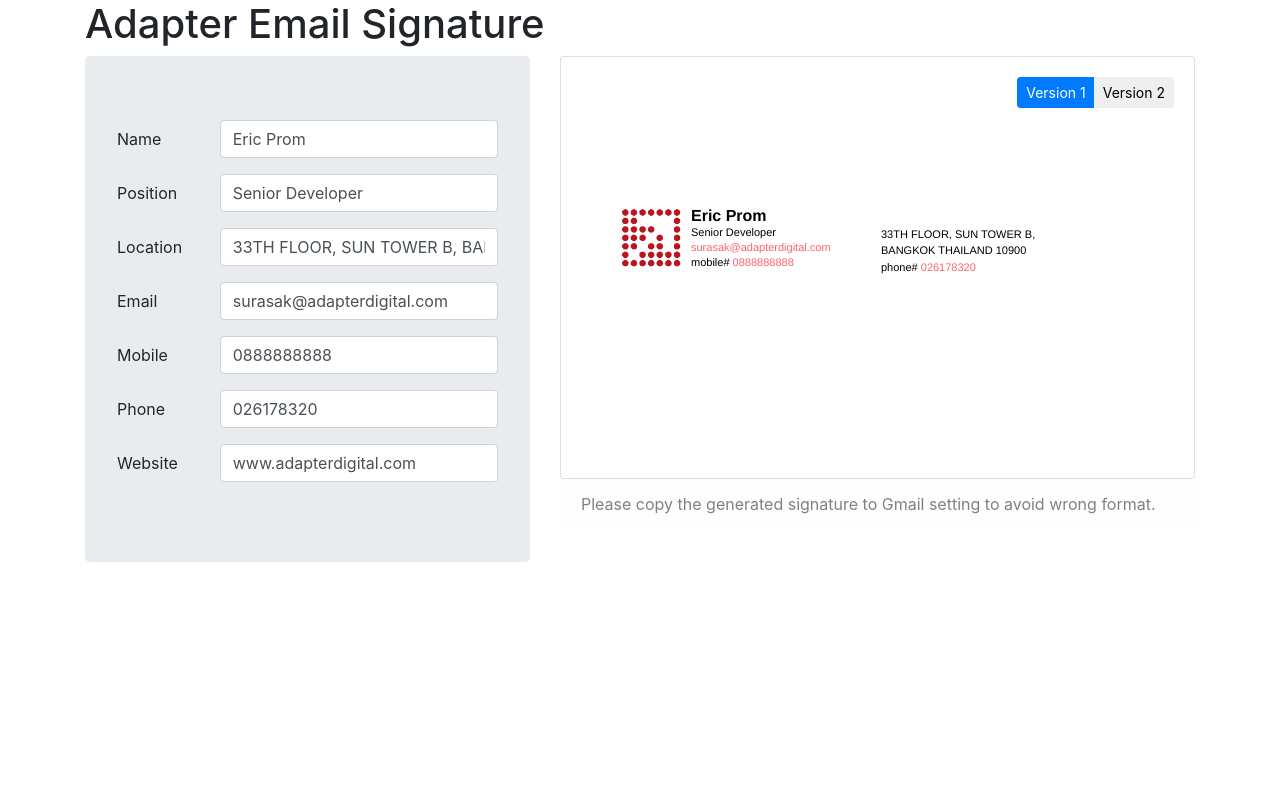
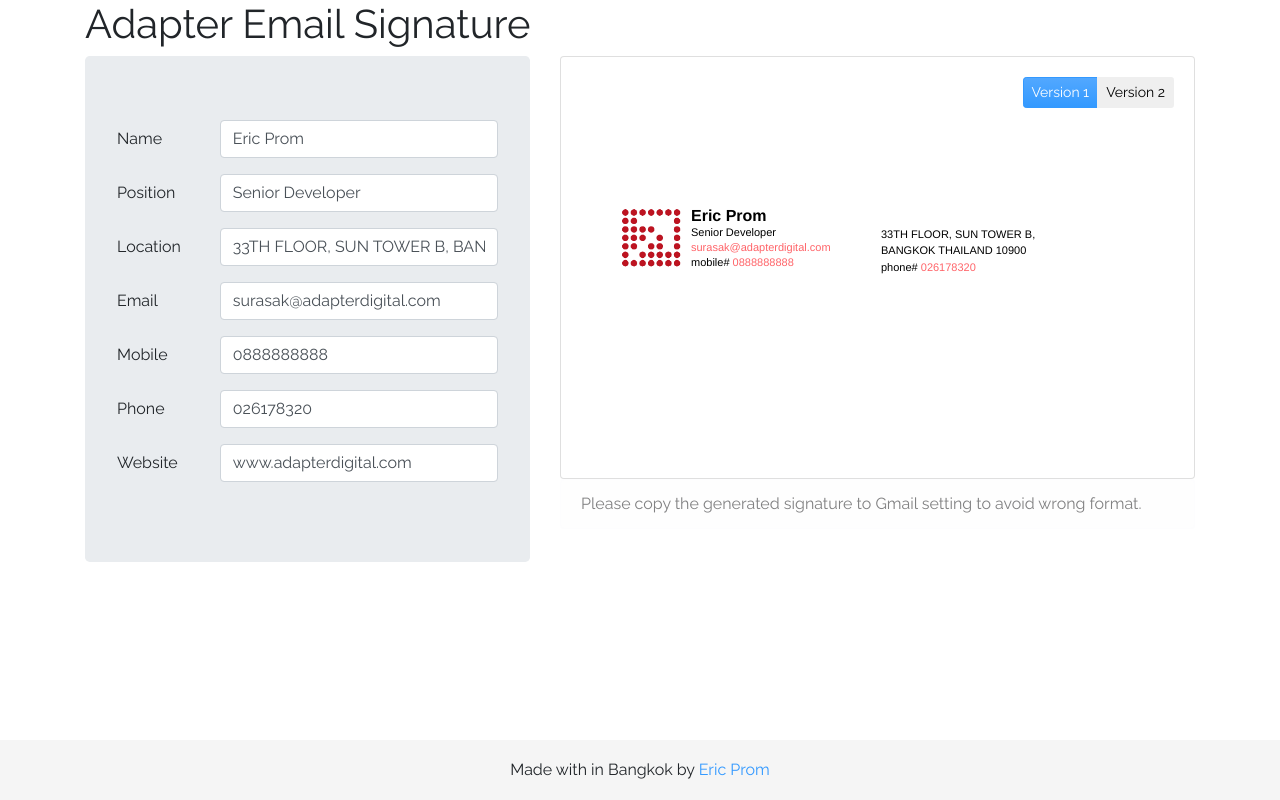
Before and after one commit to Oscar8401/email-signature, a Vue app: page / in a window 1280 px wide. Built offline with nearby package versions, Linux system fonts and the light colour scheme.

Commit message:
Add Footer

```diff
--- a/package.json
+++ b/package.json
@@ -10,6 +10,11 @@
     "build": "node build/build.js"
   },
   "dependencies": {
+    "@fortawesome/fontawesome": "^1.1.5",
+    "@fortawesome/fontawesome-free-brands": "^5.0.9",
+    "@fortawesome/fontawesome-free-regular": "^5.0.9",
+    "@fortawesome/fontawesome-free-solid": "^5.0.9",
+    "@fortawesome/vue-fontawesome": "0.0.22",
     "bootstrap": "^4.0.0",
     "node-sass": "^4.8.3",
     "sass-loader": "^6.0.7",
--- a/src/App.vue
+++ b/src/App.vue
@@ -1,20 +1,35 @@
 <template>
-  <div id="app">
-	  <div class="container">
-	  	<app-header title="Adapter Email Signature"/>
+  	<div id="app">
+	  	<div class="container">
+	  		<app-header title="Adapter Email Signature"/>
 			<router-view></router-view>
 		</div>
+		<footer class="footer">
+			<div class="container">
+				<p class="text-center">
+					Made with <font-awesome-icon :icon="icon"  style="color:pink"/> in Bangkok by <a href="http://github.com/ericprom">Eric Prom</a>
+				</p>
+			</div>
+		</footer>
 	</div>
 </template>
-
 <script>
+import FontAwesomeIcon from '@fortawesome/vue-fontawesome'
+import { faHeart } from '@fortawesome/fontawesome-free-solid'
 import { Header } from './components/index'
 export default {
+	computed: {
+		icon () {
+			return faHeart
+		}
+	},
 	components: {
+		FontAwesomeIcon,
 		appHeader:Header
 	},
 };
 </script>
 <style lang="scss">
+@import './assets/sass/custom-bootstrap.scss';
 @import '../node_modules/bootstrap/scss/bootstrap.scss';
 </style>
--- a/src/assets/sass/custom-bootstrap.scss
+++ b/src/assets/sass/custom-bootstrap.scss
@@ -1,5 +1,21 @@
 // Import custom font from Google
 @import url('https://fonts.googleapis.com/css?family=Raleway');
+
+html {
+  position: relative;
+  min-height: 100%;
+}
+body {
+  margin-bottom: 60px;
+}
+.footer {
+  position: absolute;
+  bottom: 0;
+  width: 100%;
+  height: 60px;
+  line-height: 60px;
+  background-color: #f5f5f5;
+}
 
 // Override / set color variables
 $white: #fff;
--- a/src/main.js
+++ b/src/main.js
@@ -6,7 +6,6 @@
 
 Vue.config.productionTip = false
 
-/* eslint-disable no-new */
 new Vue({
   el: '#app',
   router,
```
Also changed, not shown: 1 other file (tests, documents, lock files or other folders).
